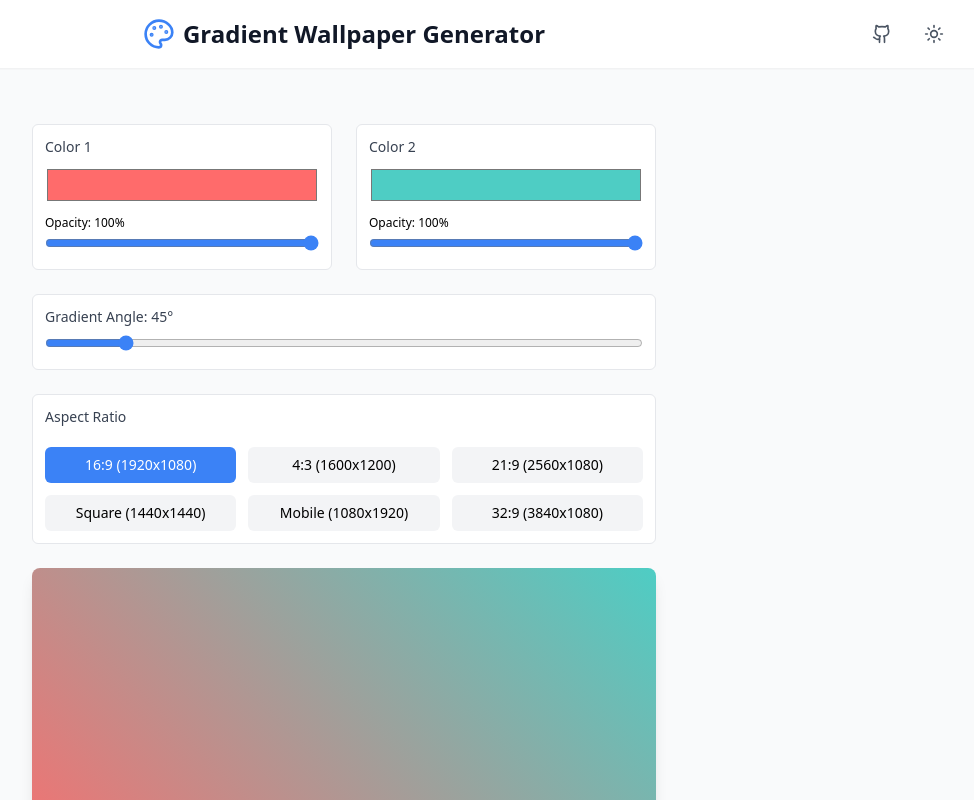
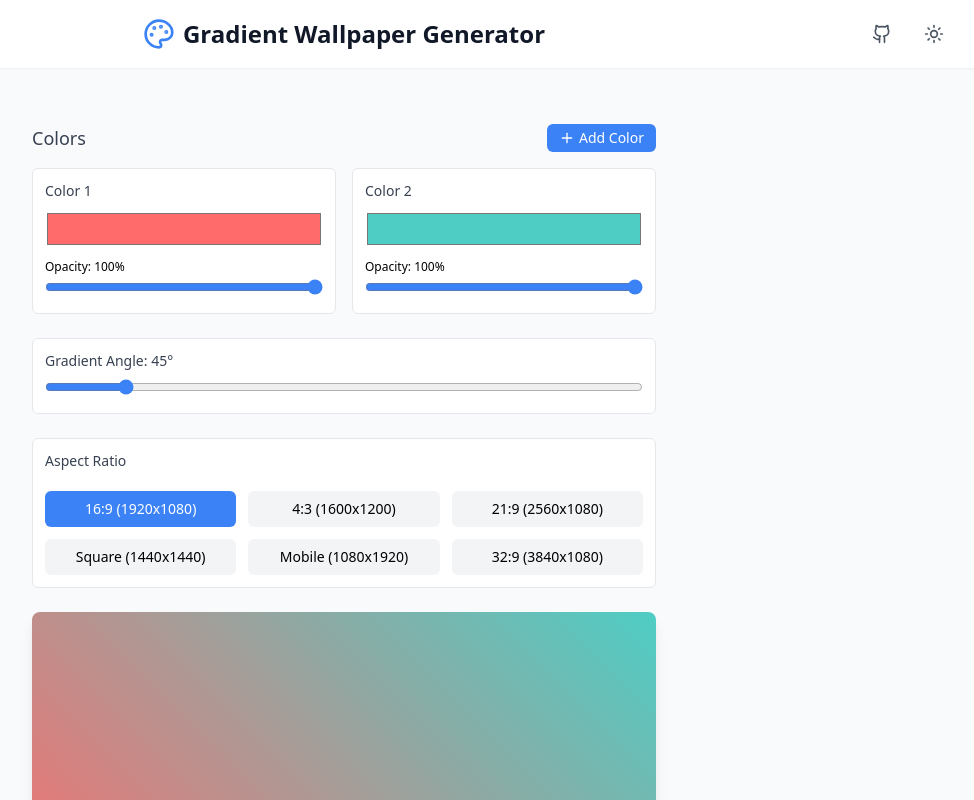
Before and after one commit to AdrianMiller99/gradient_wallpaper_generator, a React (Vite) app: page / in a window 1280 px wide. Shown: the top 800 px of the page, without its empty margins (296-1270 px from the left). Built offline with nearby package versions, Linux system fonts and the light colour scheme.

Commit message:
Added button to add additional colors

```diff
--- a/src/components/GradientForm.tsx
+++ b/src/components/GradientForm.tsx
@@ -1,6 +1,11 @@
 import { useState } from 'react';
-import { Download } from 'lucide-react';
+import { Download, Plus, X } from 'lucide-react';
 import ColorPicker from './ColorPicker';
+
+type ColorStop = {
+  color: string;
+  opacity: number;
+};
 
 type AspectRatio = {
   name: string;
@@ -18,27 +23,35 @@ const aspectRatios: AspectRatio[] = [
 ];
 
 export default function GradientForm() {
-  const [color1, setColor1] = useState('#ff6b6b');
-  const [color2, setColor2] = useState('#4ecdc4');
-  const [opacity1, setOpacity1] = useState(1);
-  const [opacity2, setOpacity2] = useState(1);
+  const [colorStops, setColorStops] = useState<ColorStop[]>([
+    { color: '#ff6b6b', opacity: 1 },
+    { color: '#4ecdc4', opacity: 1 }
+  ]);
   const [angle, setAngle] = useState(45);
   const [selectedRatio, setSelectedRatio] = useState<AspectRatio>(aspectRatios[0]);
 
   const getGradientString = () => {
-    const rgba1 = `${color1}${Math.round(opacity1 * 255).toString(16).padStart(2, '0')}`;
-    const rgba2 = `${color2}${Math.round(opacity2 * 255).toString(16).padStart(2, '0')}`;
-    return `linear-gradient(${angle}deg, ${rgba1}, ${rgba2})`;
+    return `linear-gradient(${angle}deg, ${colorStops.map(stop =>
+      `${stop.color}${Math.round(stop.opacity * 255).toString(16).padStart(2, '0')}`
+    ).join(', ')})`;
   };
 
-  const handleColor1Change = (color: string, opacity: number) => {
-    setColor1(color);
-    setOpacity1(opacity);
+  const handleColorChange = (index: number, color: string, opacity: number) => {
+    const newStops = [...colorStops];
+    newStops[index] = { color, opacity };
+    setColorStops(newStops);
   };
 
-  const handleColor2Change = (color: string, opacity: number) => {
-    setColor2(color);
-    setOpacity2(opacity);
+  const addColorStop = () => {
+    if (colorStops.length < 5) { // Limit to 5 colors
+      setColorStops([...colorStops, { color: '#ffffff', opacity: 1 }]);
+    }
+  };
+
+  const removeColorStop = (index: number) => {
+    if (colorStops.length > 2) { // Keep minimum 2 colors
+      setColorStops(colorStops.filter((_, i) => i !== index));
+    }
   };
 
   const downloadWallpaper = () => {
@@ -75,19 +88,39 @@ export default function GradientForm() {
 
   return (
     <div className="w-full max-w-2xl mx-auto p-6 space-y-6">
-      <div className="grid grid-cols-1 sm:grid-cols-2 gap-6">
-        <ColorPicker
-          color={color1}
-          opacity={opacity1}
-          onChange={handleColor1Change}
-          label="Color 1"
-        />
-        <ColorPicker
-          color={color2}
-          opacity={opacity2}
-          onChange={handleColor2Change}
-          label="Color 2"
-        />
+      <div className="space-y-4">
+        <div className="flex justify-between items-center">
+          <h2 className="text-lg font-medium text-gray-700 dark:text-gray-200">Colors</h2>
+          <button
+            onClick={addColorStop}
+            disabled={colorStops.length >= 5}
+            className="flex items-center gap-1 px-3 py-1 text-sm rounded-md bg-blue-500 dark:bg-green-500 text-white hover:bg-blue-600 dark:hover:bg-green-600 disabled:opacity-50 disabled:cursor-not-allowed"
+          >
+            <Plus size={16} />
+            Add Color
+          </button>
+        </div>
+        <div className="grid grid-cols-1 sm:grid-cols-2 gap-4">
+          {colorStops.map((stop, index) => (
+            <div key={index} className="relative">
+              <ColorPicker
+                color={stop.color}
+                opacity={stop.opacity}
+                onChange={(color, opacity) => handleColorChange(index, color, opacity)}
+                label={`Color ${index + 1}`}
+              />
+              {colorStops.length > 2 && (
+                <button
+                  onClick={() => removeColorStop(index)}
+                  className="absolute top-3 right-3 p-1 rounded-md hover:bg-gray-200 dark:hover:bg-gray-700"
+                  aria-label="Remove color"
+                >
+                  <X size={16} className="text-gray-500 dark:text-gray-400" />
+                </button>
+              )}
+            </div>
+          ))}
+        </div>
       </div>
 
       <div className="space-y-2 p-3 border rounded-md bg-white dark:bg-gray-800 dark:border-gray-700">
```
